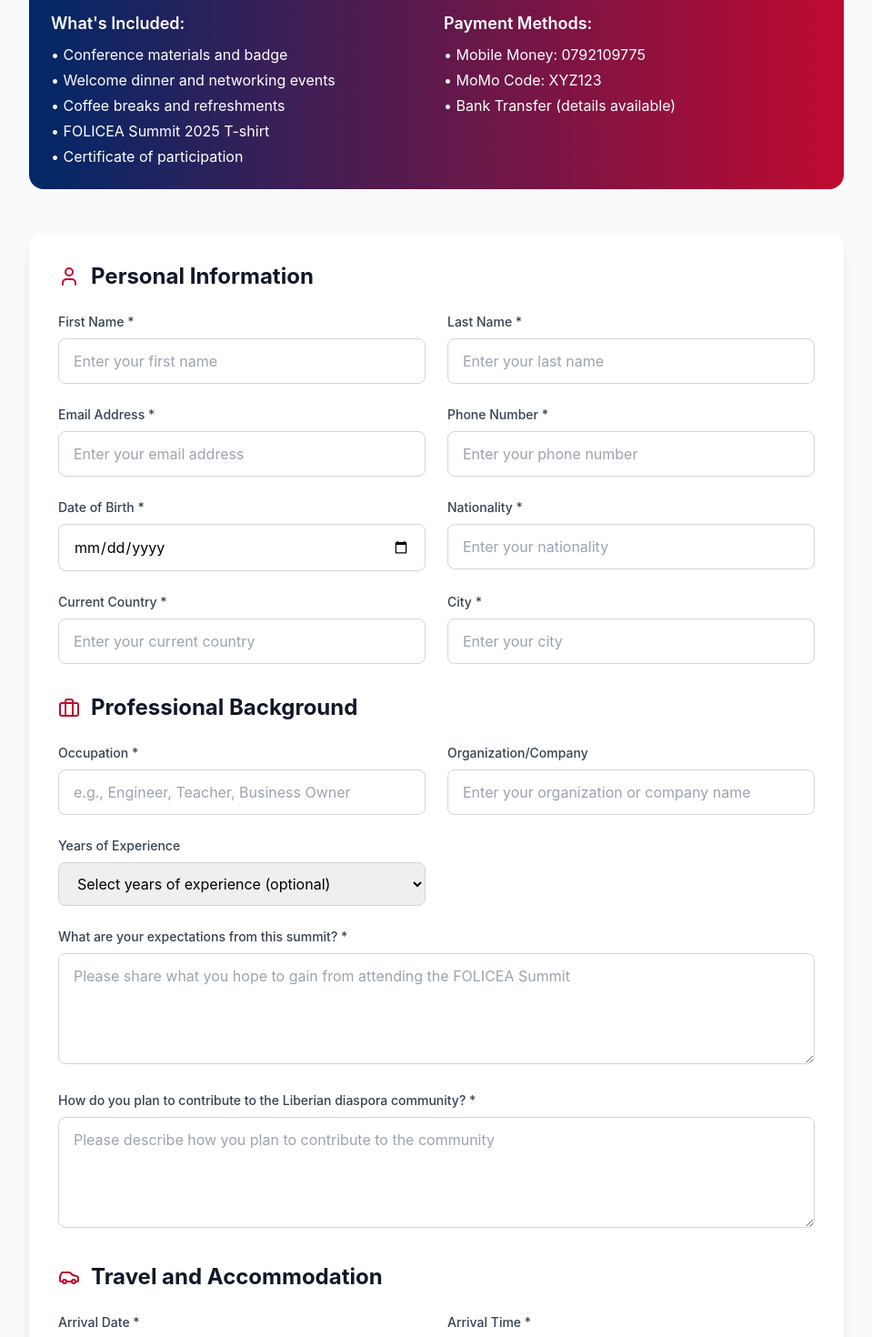
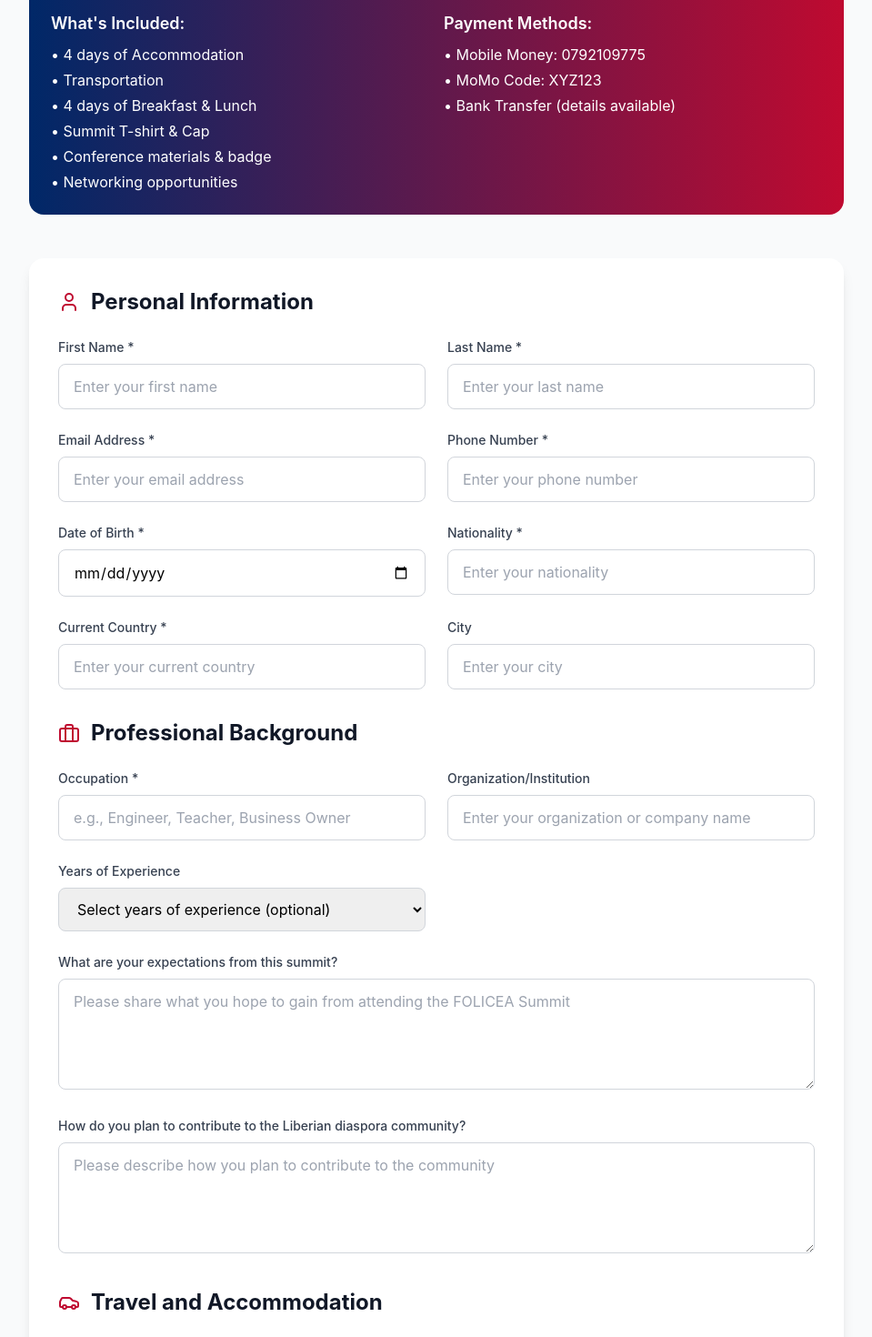
Before and after one commit to foliceasummit/folicea-summit-2025, a Next.js app: page /registration in a window 1280 px wide. Shown: the part 260-1730 px from the top of the page at 91% size, without its empty margins (160-1119 px from the left). Built offline with nearby package versions, Linux system fonts and the light colour scheme.

Commit message:
update registration page

```diff
--- a/pages/registration.tsx
+++ b/pages/registration.tsx
@@ -150,15 +150,15 @@
             Thank you for registering for the FOLICEA Summit 2025!
           </p>
                      <div className="bg-green-50 border border-green-200 rounded-lg p-4 mb-6">
-             <h3 className="font-semibold text-green-800 mb-2">✅ Registration Complete</h3>
+             <h3 className="font-semibold text-green-800 mb-2">✅ Registration is pending until payment is received</h3>
              <p className="text-sm text-green-700">
-               Your registration and photo have been successfully submitted via Basin. You will receive a confirmation email shortly.
+               Your registration and photo have been successfully submitted. You will receive a confirmation email shortly.
              </p>
            </div>
           <p className="text-sm text-gray-500 mb-6">
-            To complete your registration, please send your payment via MoMo to: 0792109775, or use MoMo Code: XYZ123.
-            After payment, kindly send a screenshot to our WhatsApp: +231 776 038 583.
-            For any inquiries, please call: +250 792 100 775.
+            Complete registration by sending your payment via MoMo to 0792109775 (Code: XYZ123).
+            After payment, Share your payment screenshot on WhatsApp: +231 776 038 583
+            For any inquiries, call: +250 792 100 775 | +250 791 349 853.
           </p>
           <button
             onClick={() => {
@@ -198,11 +198,12 @@
                 <div>
                   <h3 className="text-lg font-semibold mb-2">What's Included:</h3>
                   <ul className="space-y-1 text-base">
-                    <li>• Conference materials and badge</li>
-                    <li>• Welcome dinner and networking events</li>
-                    <li>• Coffee breaks and refreshments</li>
-                    <li>• FOLICEA Summit 2025 T-shirt</li>
-                    <li>• Certificate of participation</li>
+                    <li>• 4 days of Accommodation</li>
+                    <li>• Transportation</li>
+                    <li>• 4 days of Breakfast & Lunch</li>
+                    <li>• Summit T-shirt & Cap</li>
+                    <li>• Conference materials & badge</li>
+                     <li>• Networking opportunities</li>
                   </ul>
                 </div>
                 <div>
@@ -349,7 +350,7 @@
 
                 <div>
                   <label className="block text-sm font-medium text-gray-700 mb-2">
-                    City *
+                    City
                   </label>
                   <input
                     type="text"
@@ -388,7 +389,7 @@
 
                 <div>
                   <label className="block text-sm font-medium text-gray-700 mb-2">
-                    Organization/Company
+                    Organization/Institution
                   </label>
                   <input
                     type="text"
@@ -419,7 +420,7 @@
 
               <div className="mt-6">
                 <label className="block text-sm font-medium text-gray-700 mb-2">
-                  What are your expectations from this summit? *
+                  What are your expectations from this summit?
                 </label>
                 <textarea
                   {...register('expectations', { required: 'Expectations are required' })}
@@ -434,7 +435,7 @@
 
               <div className="mt-6">
                 <label className="block text-sm font-medium text-gray-700 mb-2">
-                  How do you plan to contribute to the Liberian diaspora community? *
+                  How do you plan to contribute to the Liberian diaspora community?
                 </label>
                 <textarea
                   {...register('contributions', { required: 'Contributions are required' })}
@@ -457,7 +458,7 @@
               <div className="grid grid-cols-1 md:grid-cols-2 gap-6">
                                  <div>
                    <label className="block text-sm font-medium text-gray-700 mb-2">
-                     Arrival Date *
+                     Arrival Date
                    </label>
                    <input
                      type="date"
@@ -483,7 +484,7 @@
 
                 <div>
                   <label className="block text-sm font-medium text-gray-700 mb-2">
-                    Arrival Time *
+                    Arrival Time
                   </label>
                   <input
                     type="time"
@@ -497,14 +498,14 @@
 
                 <div>
                   <label className="block text-sm font-medium text-gray-700 mb-2">
-                    Mode of Travel *
+                    Mode of Travel
                   </label>
                   <select
                     {...register('modeOfTravel', { required: 'Mode of travel is required' })}
                     className="w-full px-4 py-3 border border-gray-300 rounded-lg focus:ring-2 focus:ring-liberian-red focus:border-transparent"
                   >
                     <option value="">Select mode of travel</option>
-                    <option value="Air">Air</option>
+                    <option value="Air">Flight</option>
                     <option value="Bus">Bus</option>
                     <option value="Car">Car</option>
                     <option value="Other">Other</option>
```
